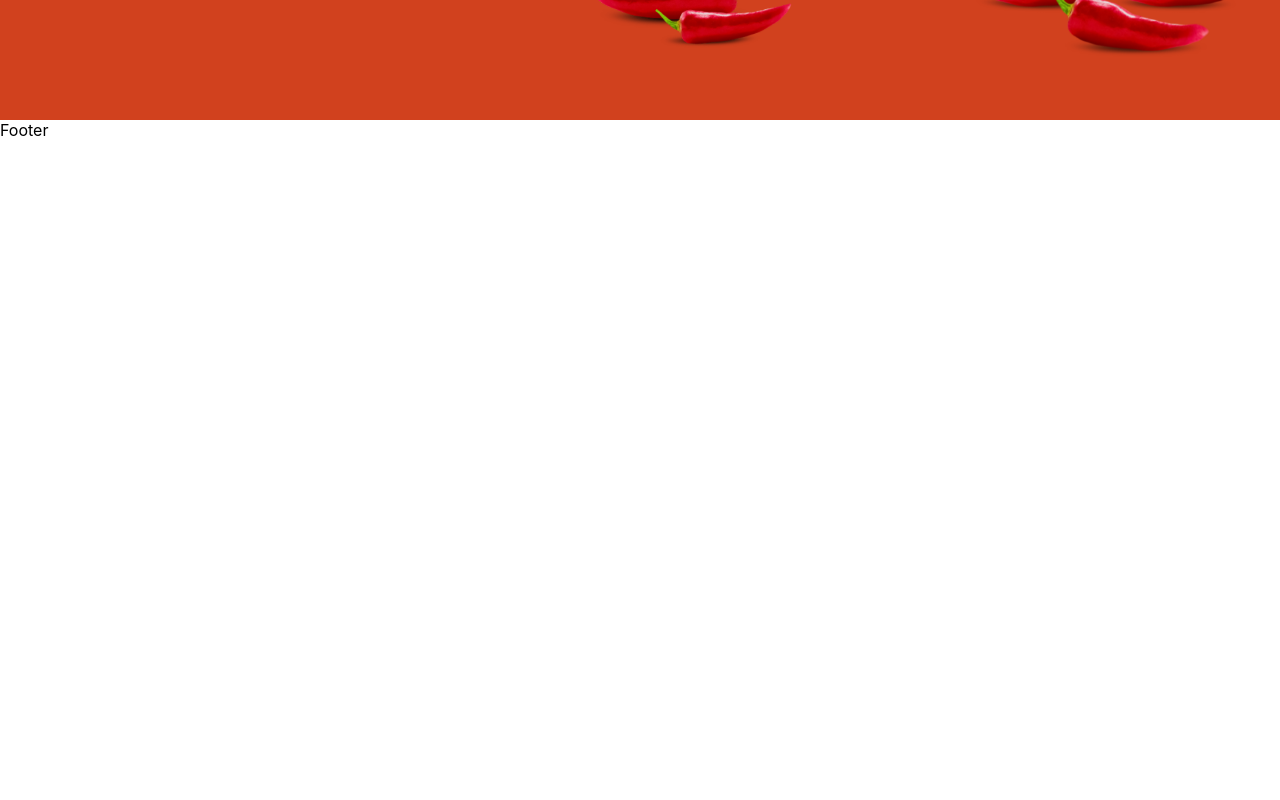
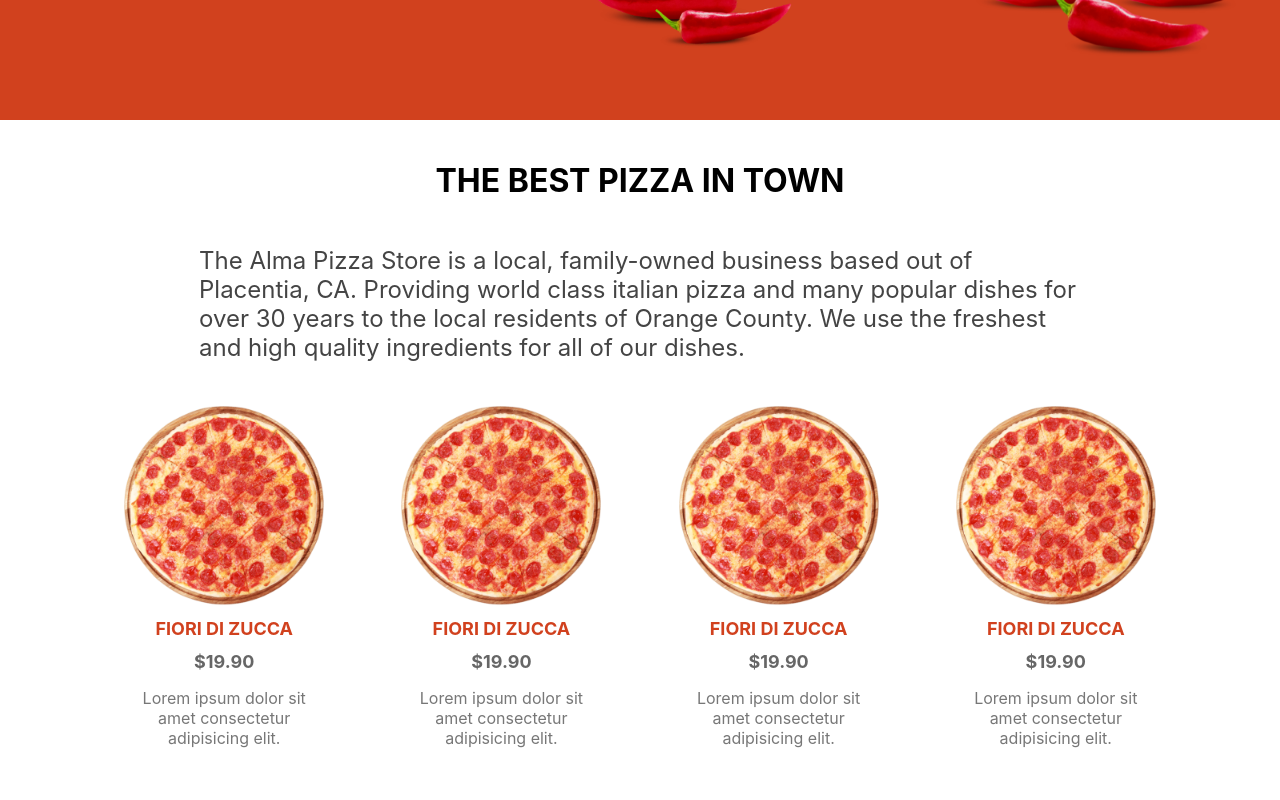
Before and after one commit to yogimp/Alma-Pizza, a Next.js app: page / in a window 1280 px wide. Shown: the part 680-1480 px from the top of the page. Before the commit the page ends 820 px from the top, so only its background shows below. Built offline with nearby package versions, Linux system fonts and the light colour scheme.

Commit message:
Adding Pizza List

```diff
--- /dev/null
+++ b/components/PizzaCard.jsx
@@ -0,0 +1,17 @@
+import Image from "next/image";
+import styles from "../styles/PizzaCard.module.css";
+
+const PizzaCard = () => {
+    return (
+        <div className={styles.container}>
+            <Image src="/img/pizza.png" alt="" width="200" height="200" />
+            <h1 className={styles.title}>FIORI DI ZUCCA</h1>
+            <span className={styles.price}>$19.90</span>
+            <p className={styles.desc}>
+                Lorem ipsum dolor sit amet consectetur adipisicing elit.
+            </p>
+        </div>
+    );
+};
+
+export default PizzaCard;
--- /dev/null
+++ b/components/PizzaList.jsx
@@ -0,0 +1,25 @@
+import styles from "../styles/PizzaList.module.css";
+import PizzaCard from "./PizzaCard"
+
+const PizzaList = () => {
+    return (
+        <div className={styles.container}>
+        <h1 className={styles.title}>THE BEST PIZZA IN TOWN</h1>
+        <p className={styles.desc}>
+        The Alma Pizza Store is a local, family-owned business based out of Placentia, CA. Providing world class italian pizza and many popular dishes for over 30 years to the local residents of Orange County. We use the freshest and high quality ingredients for all of our dishes.
+        </p>
+        <div className={styles.wrapper}>
+            <PizzaCard/>
+            <PizzaCard/>
+            <PizzaCard/>
+            <PizzaCard/>
+            <PizzaCard/>
+            <PizzaCard/>
+            <PizzaCard/>
+            <PizzaCard/>
+        </div>
+        </div>
+    );
+};
+
+export default PizzaList;
--- a/pages/index.js
+++ b/pages/index.js
@@ -1,8 +1,7 @@
 import Head from 'next/head'
-import Image from 'next/image'
 import { Inter } from '@next/font/google'
-import styles from '@/styles/Home.module.css'
 import Featured from '@/components/Featured'
+import PizzaList from '@/components/PizzaList'
 
 const inter = Inter({ subsets: ['latin'] })
 
@@ -16,6 +15,7 @@ export default function Home() {
         <link rel="icon" href="/favicon.ico" />
       </Head>
       <Featured />
+      <PizzaList />
     </>
   )
 }
--- a/styles/Featured.module.css
+++ b/styles/Featured.module.css
@@ -1,8 +1,8 @@
 .container {
     height: calc(100vh - 100px);
     background-color: #d1411e;
+    overflow: hidden;
     position: relative;
-    overflow: hidden;
 }
 .arrowContainer {
     position: absolute;
@@ -18,7 +18,7 @@
     width: 300vw;
     height: 100%;
     display: flex;
-    transition: all 1.5s ease-in-out;
+    transition: all 1.5s ease-in-out ;
 }
 .imgContainer {
     width: 100vw;
--- a/styles/Navbar.module.css
+++ b/styles/Navbar.module.css
@@ -7,6 +7,7 @@
     justify-content: space-between;
     position: sticky;
     top: 0;
+    z-index: 999;
 }
 .item {
     flex: 1;
--- /dev/null
+++ b/styles/PizzaCard.module.css
@@ -0,0 +1,24 @@
+.container {
+    width: 22%;
+    padding: 10px;
+    display: flex;
+    flex-direction: column;
+    align-items: center;
+    justify-content: center;
+    padding: 20px 40px;
+    cursor: pointer;
+}
+.title {
+    font-size: 18px;
+    font-weight: bold;
+    color: #d1411e;
+}
+.price {
+    font-size: 18px;
+    font-weight: bold;
+    color: #666;
+}
+.desc {
+    text-align: center;
+    color: #777;
+}
--- /dev/null
+++ b/styles/PizzaList.module.css
@@ -0,0 +1,18 @@
+.container {
+    padding: 20px 10px;
+    display: flex;
+    flex-direction: column;
+    align-items: center;
+}
+.desc {
+    font-size: 24px;
+    color: #444;
+    width: 70%;
+}
+.wrapper {
+    width: 100%;
+    display: flex;
+    align-items: center;
+    justify-content: center;
+    flex-wrap: wrap;
+}
```
Also changed, not shown: public/img/pizza.png (added).
